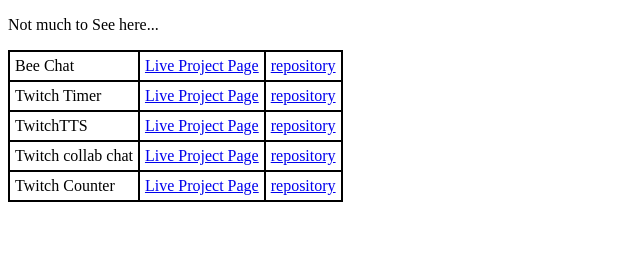
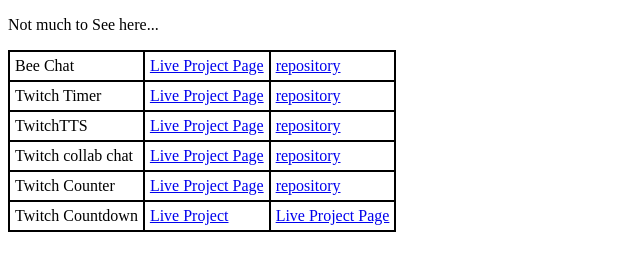
Before and after one commit to Luk4sWorld/Luk4sWorld.github.io, a plain HTML site: page index.html in a window 1280 px wide. Shown: the whole page, without its empty margins (0-640 px from the left). Drawn offline with Linux system fonts and the light colour scheme.

Commit message:
fixed incorrectly commited submodule

```diff
--- a/index.html
+++ b/index.html
@@ -23,7 +23,8 @@
                 <tr><td>Twitch Timer</td>       <td><a href="https://luk4sworld.github.io/twitch-timer/">Live Project Page</a></td>       <td><a href="https://github.com/luk4sworld/twitch-timer/">repository</a></td></tr>
                 <tr><td>TwitchTTS</td>          <td><a href="https://luk4sworld.github.io/twitchTTS/">Live Project Page</a></td>          <td><a href="https://github.com/luk4sworld/twitchtts/">repository</a></td></tr>
                 <tr><td>Twitch collab chat</td> <td><a href="https://luk4sworld.github.io/twitchcollabchat/">Live Project Page</a></td>   <td><a href="https://github.com/luk4sworld/twitchcollabchat/">repository</a></td></tr>
-                <tr><td>Twitch Counter</td> <td><a href="https://luk4sworld.github.io/twitch-counter/">Live Project Page</a></td>   <td><a href="https://github.com/luk4sworld/twitch-counter/">repository</a></td></tr>
+                <tr><td>Twitch Counter</td>     <td><a href="https://luk4sworld.github.io/twitch-counter/">Live Project Page</a></td>     <td><a href="https://github.com/luk4sworld/twitch-counter/">repository</a></td></tr>
+                <tr><td>Twitch Countdown</td>   <td><a href="https://luk4sworld.github.io/twitch-countdown/">Live Project</a></td>        <td><a href="https://github.com/luk4sworld/twitch-countdown">Live Project Page</a></td></tr>
             </tbody></table>
         </div>
     </body>
```
Also changed, not shown: 1 other file.
